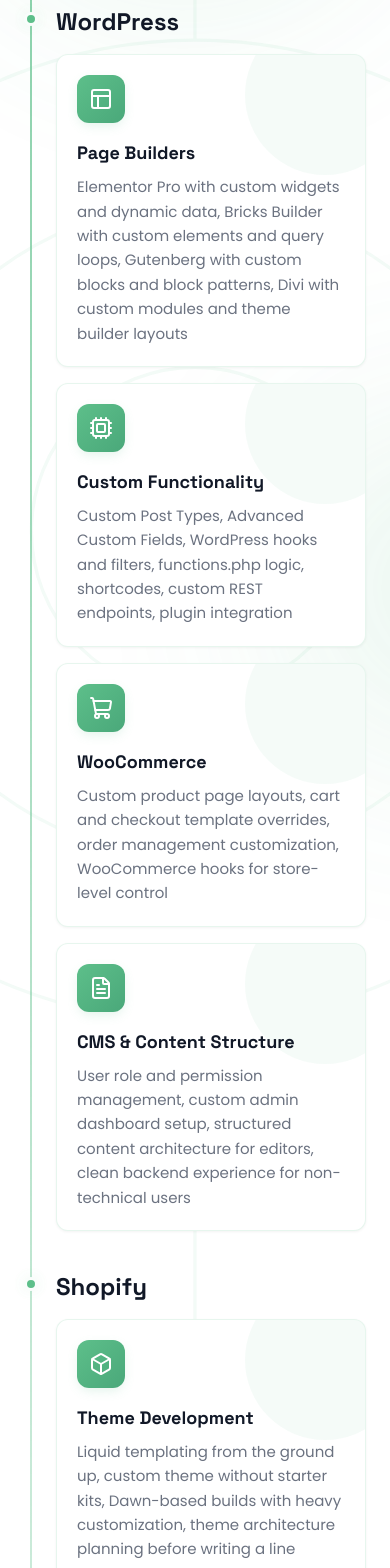
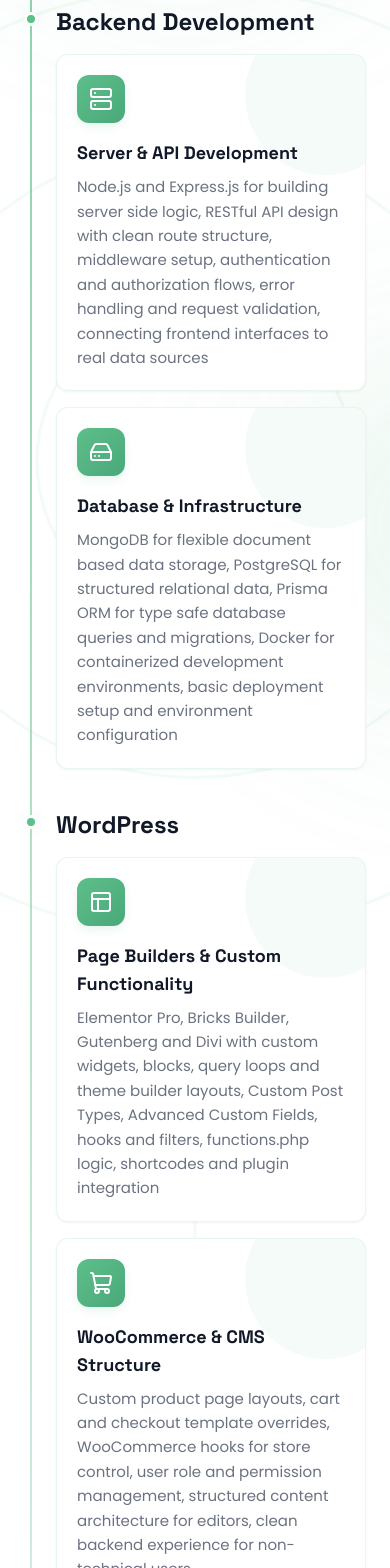
Before and after one commit to asratulhasannahid/asratul-hasan-nahid-frontend-react, a React (Vite) app: page / in a window 390 px wide. Shown: the part 5320-6888 px from the top of the page. Built offline with nearby package versions, Linux system fonts and the light colour scheme.

Commit message:
Add Backend Development Content in Expertise Section

```diff
--- a/src/components/Home/About-Me/LittleAboutMe.jsx
+++ b/src/components/Home/About-Me/LittleAboutMe.jsx
@@ -77,7 +77,7 @@
           {/* Text Content */}
           <div className="flex flex-col items-start justify-center text-left space-y-8">
             {/* Heading */}
-            <h2 className="font-space text-4xl md:text-5xl font-bold text-[#111827] leading-tight initial-hidden anim-up">
+            <h2 className="font-space text-4xl md:text-[52px] font-bold text-[#111827] leading-tight initial-hidden anim-up">
               The Mind Behind{" "}
               <span className="text-transparent bg-clip-text bg-gradient-to-r from-[#5DBF8A] to-[#4aa87a]">
                 the Work
--- a/src/components/Home/Expertise/ExpertiseData.jsx
+++ b/src/components/Home/Expertise/ExpertiseData.jsx
@@ -3,13 +3,12 @@
   Code,
   Zap,
   Sparkles,
-  Cpu,
   Database,
   ShoppingCart,
   Layout,
-  FileText,
   Box,
-  Smartphone,
+  Server,
+  HardDrive,
 } from "lucide-react";
 
 export const expertiseData = [
@@ -39,27 +38,32 @@
     ],
   },
   {
+    title: "Backend Development",
+    cards: [
+      {
+        title: "Server & API Development",
+        desc: "Node.js and Express.js for building server side logic, RESTful API design with clean route structure, middleware setup, authentication and authorization flows, error handling and request validation, connecting frontend interfaces to real data sources",
+        icon: <Server className="w-6 h-6" />,
+      },
+      {
+        title: "Database & Infrastructure",
+        desc: "MongoDB for flexible document based data storage, PostgreSQL for structured relational data, Prisma ORM for type safe database queries and migrations, Docker for containerized development environments, basic deployment setup and environment configuration",
+        icon: <HardDrive className="w-6 h-6" />,
+      },
+    ],
+  },
+  {
     title: "WordPress",
     cards: [
       {
-        title: "Page Builders",
-        desc: "Elementor Pro with custom widgets and dynamic data, Bricks Builder with custom elements and query loops, Gutenberg with custom blocks and block patterns, Divi with custom modules and theme builder layouts",
+        title: "Page Builders & Custom Functionality",
+        desc: "Elementor Pro, Bricks Builder, Gutenberg and Divi with custom widgets, blocks, query loops and theme builder layouts, Custom Post Types, Advanced Custom Fields, hooks and filters, functions.php logic, shortcodes and plugin integration",
         icon: <Layout className="w-6 h-6" />,
       },
       {
-        title: "Custom Functionality",
-        desc: "Custom Post Types, Advanced Custom Fields, WordPress hooks and filters, functions.php logic, shortcodes, custom REST endpoints, plugin integration",
-        icon: <Cpu className="w-6 h-6" />,
-      },
-      {
-        title: "WooCommerce",
-        desc: "Custom product page layouts, cart and checkout template overrides, order management customization, WooCommerce hooks for store-level control",
+        title: "WooCommerce & CMS Structure",
+        desc: "Custom product page layouts, cart and checkout template overrides, WooCommerce hooks for store control, user role and permission management, structured content architecture for editors, clean backend experience for non-technical users",
         icon: <ShoppingCart className="w-6 h-6" />,
-      },
-      {
-        title: "CMS & Content Structure",
-        desc: "User role and permission management, custom admin dashboard setup, structured content architecture for editors, clean backend experience for non-technical users",
-        icon: <FileText className="w-6 h-6" />,
       },
     ],
   },
@@ -67,24 +71,15 @@
     title: "Shopify",
     cards: [
       {
-        title: "Theme Development",
-        desc: "Liquid templating from the ground up, custom theme without starter kits, Dawn-based builds with heavy customization, theme architecture planning before writing a line",
+        title: "Custom Theme & Sections",
+        desc: "Theme Development from the ground up including custom Dawn builds and architecture planning. Building schema driven Custom Section Blocks with merchant editable settings and dynamic rendering for non technical store owners.",
         icon: <Box className="w-6 h-6" />,
       },
+
       {
-        title: "Custom Sections & Blocks",
-        desc: "Schema-driven sections with merchant-editable settings, dynamic blocks with conditional rendering, settings panel built for non-technical store owners, reusable section patterns across templates",
-        icon: <Layers className="w-6 h-6" />,
-      },
-      {
-        title: "Metafields & Data Layer",
-        desc: "Product and collection metafields, metaobjects for structured repeatable content, dynamic content binding across storefront templates, data-driven UI without hardcoding",
+        title: "Storefront & Data Layer",
+        desc: "Utilizing product metafields and a robust data layer for dynamic content binding without hardcoding. Building fast mobile first storefront layouts with slide out carts collection filtering and performance tuning.",
         icon: <Database className="w-6 h-6" />,
-      },
-      {
-        title: "Storefront & UX",
-        desc: "Slide-out cart drawer, collection filtering logic, product page performance tuning, mobile-first storefront layouts, fast load times with clean Liquid output",
-        icon: <Smartphone className="w-6 h-6" />,
       },
     ],
   },
--- a/src/components/Layout/Header/Header.jsx
+++ b/src/components/Layout/Header/Header.jsx
@@ -21,7 +21,7 @@
     return () => window.removeEventListener("scroll", handleScroll);
   }, []);
 
-  const navItems = ["Home", "About Me", "Expertise", "Projects", "Articles"];
+  const navItems = ["Home", "About Me", "Expertise", "How I Build", "Articles"];
 
   return (
     <header>
```
